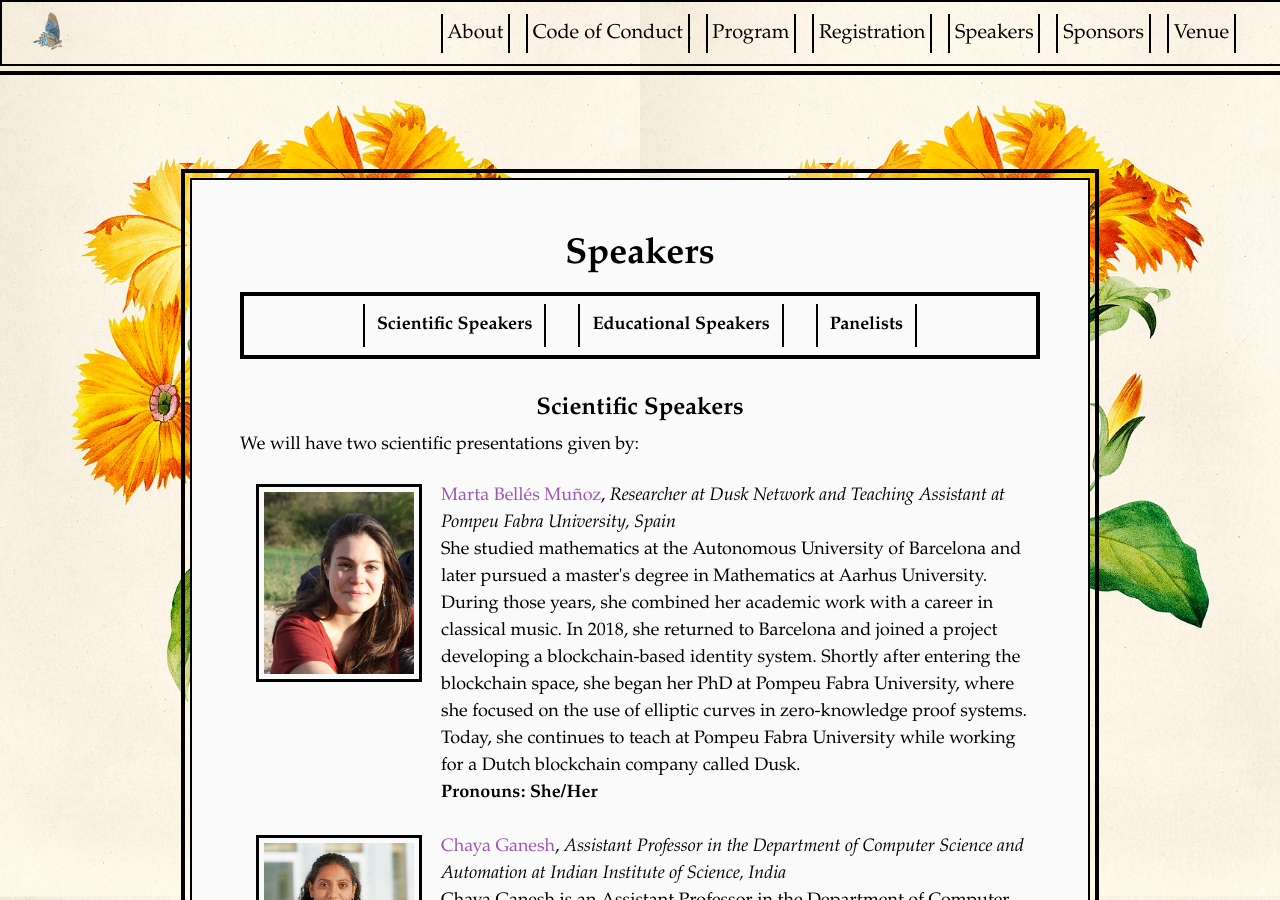
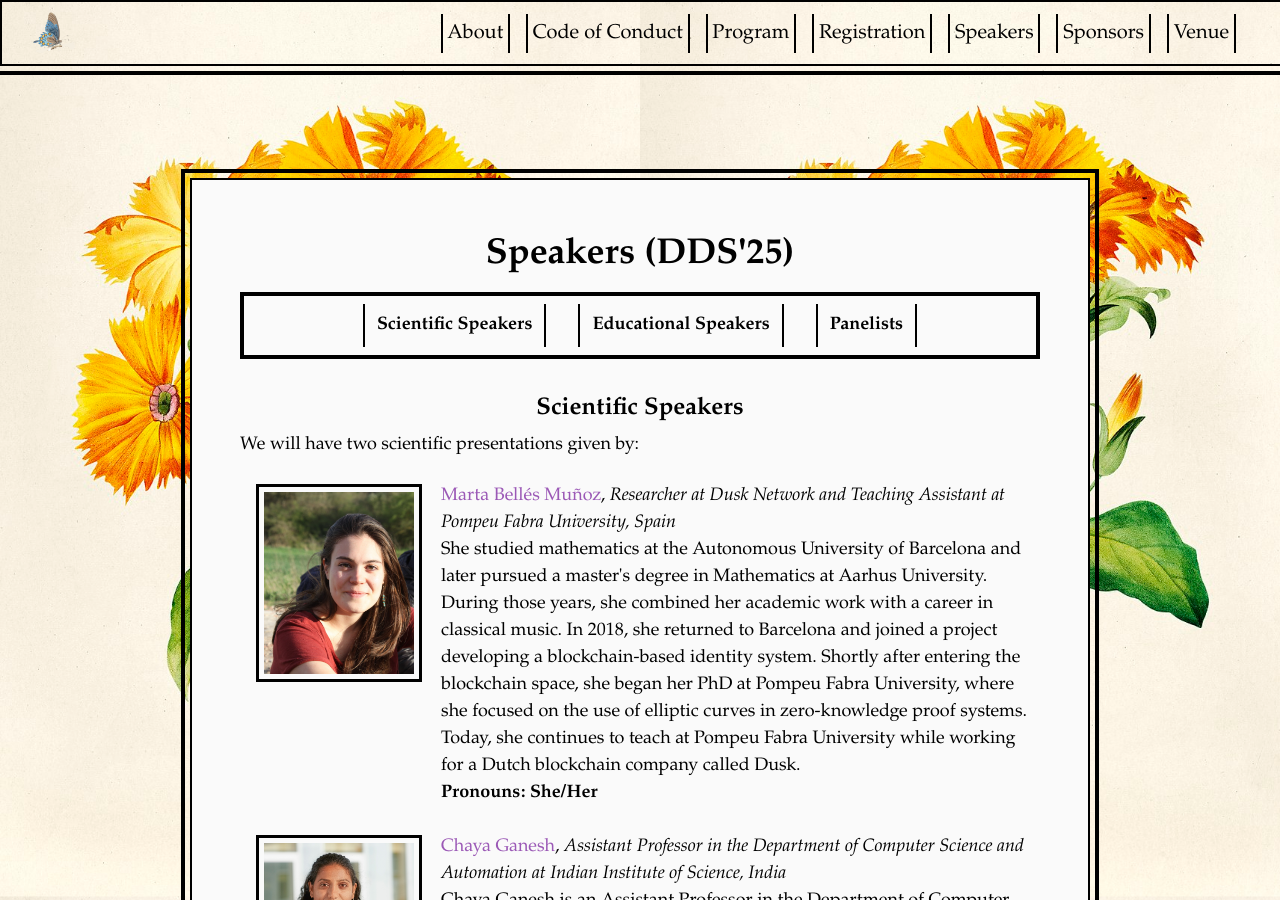
Before and after one commit to women-in-cryptography/decryptingdiversity.github.io, a Jekyll site: the page built from speakers.html, in a window 1280 px wide and 900 px high. Built offline with Jekyll 4.4.1, drawn with Linux system fonts in a browser that asks for light colours.

Commit message:
Update speaker title to include 'DDS'25'

```diff
--- a/speakers.html
+++ b/speakers.html
@@ -5,7 +5,7 @@ title: Speakers
 tags: menu
 ---
 
-<h1>Speakers</h1>
+<h1>Speakers (DDS'25)</h1>
 
 <nav aria-label="Speakers Navigation">
   <ul>
```
